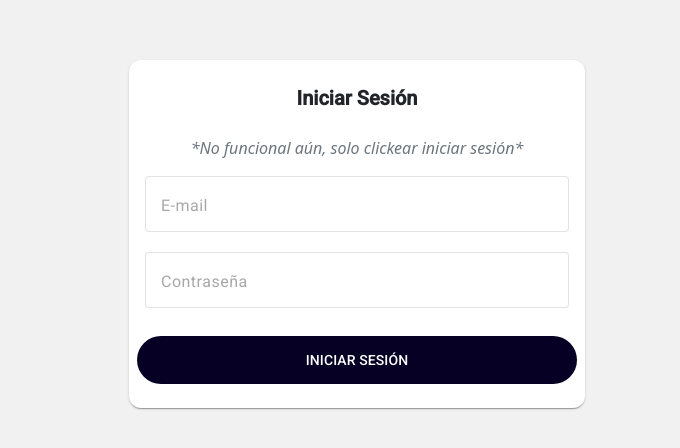
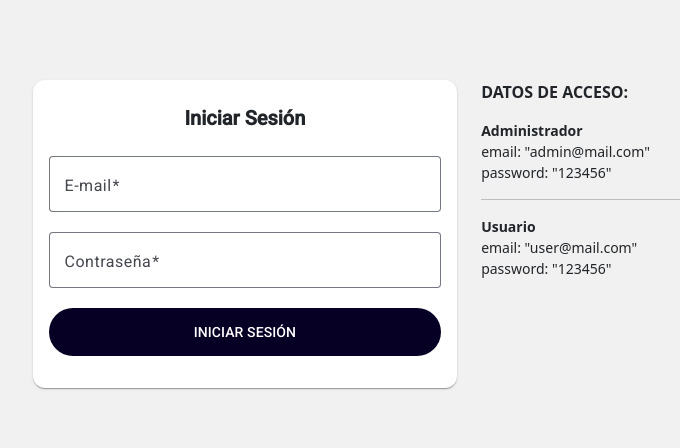
Before and after one commit to ktyyuuki/proyectoAngular, an Angular app: page /auth/login in a window 1280 px wide. Shown: the part 166-614 px from the top of the page, without its empty margins (283-963 px from the left). Built offline with nearby package versions, Linux system fonts and the light colour scheme.

Commit message:
login y auth guard

```diff
--- a/src/app/app-routing.module.ts
+++ b/src/app/app-routing.module.ts
@@ -1,12 +1,13 @@
 import { NgModule } from '@angular/core';
 import { RouterModule, Routes } from '@angular/router';
 import { DashboardComponent } from './modules/dashboard/dashboard.component';
-import { LoginComponent } from './modules/auth/login/login.component';
+import { authGuard } from './core/guards/auth.guard';
 
 const routes: Routes = [
   {
     path: 'dashboard',
     component: DashboardComponent,
+    canActivate:[authGuard],
     loadChildren: () =>
       import('./modules/dashboard/dashboard.module').then(
         (m) => m.DashboardModule
--- /dev/null
+++ b/src/app/core/guards/auth.guard.ts
@@ -0,0 +1,20 @@
+import { inject } from '@angular/core';
+import { CanActivateFn, Router } from '@angular/router';
+import { AuthService } from '../services/auth.service';
+import { map } from 'rxjs';
+
+export const authGuard: CanActivateFn = (route, state) => {
+  console.log('[authGuard] Se disparó');
+
+  const router = inject(Router);
+  const authService = inject(AuthService);
+
+  return authService.isAuthenticated().pipe(
+    map(isAuthenticated => {
+      if(!isAuthenticated) {
+        return router.createUrlTree(['auth', 'login']);
+      }
+      return isAuthenticated;
+    })
+  )
+};
--- /dev/null
+++ b/src/app/core/services/auth.service.ts
@@ -0,0 +1,68 @@
+import { Injectable } from '@angular/core';
+import { BehaviorSubject, map, Observable } from 'rxjs';
+import { LoginPayload } from '../../modules/auth/models';
+import { User } from '../../modules/dashboard/pages/users/models/user';
+import { Router } from '@angular/router';
+
+export let FAKE_USERS_DB : User[] = [
+  {
+    id: 1,
+    email: "admin@mail.com",
+    name: "Administrador",
+    accessToken: "AakjdksaMNfjfpf123",
+    password: "123456",
+    address: "Rancagua norte #123",
+    phone: "987654321",
+    profile: "ADMIN"
+  },
+  {
+    id: 2,
+    email: "user@mail.com",
+    name: "Usuario General",
+    accessToken: "mdFnjosi0904Sj",
+    password: "123456",
+    address: "Italia #146",
+    phone: "987654321",
+    profile: "USER"
+  }
+]
+
+
+@Injectable({
+  providedIn: 'root'
+})
+export class AuthService {
+  private _authUser$ = new BehaviorSubject<null | User>(null);
+  authUser$ = this._authUser$.asObservable();
+
+  constructor(private router: Router) { }
+
+  login(payload: LoginPayload): void {
+    const loginResult = FAKE_USERS_DB.find(
+      (user) =>
+        user.email === payload.email && user.password === payload.password
+    );
+
+    if(!loginResult){
+      alert('Email y/o password inválidos');
+      return;
+    }
+    localStorage.setItem('access_token', loginResult.accessToken);
+    this._authUser$.next(loginResult);
+    // console.log(loginResult);
+    this.router.navigate(['dashboard', 'home']);
+  }
+
+  isAuthenticated(): Observable<boolean> {
+    const storageUser =  FAKE_USERS_DB.find(x => x.accessToken === localStorage.getItem('access_token'));
+    this._authUser$.next(storageUser || null);
+
+    return this.authUser$.pipe(map((x) => !!x))
+  }
+
+  logout(): void {
+    localStorage.removeItem('access_token');
+    this._authUser$.next(null);
+    this.router.navigate(['auth', 'login']);
+  }
+}
--- a/src/app/core/services/users.service.ts
+++ b/src/app/core/services/users.service.ts
@@ -1,27 +1,28 @@
 import { Injectable } from '@angular/core';
 import { User } from '../../modules/dashboard/pages/users/models/user';
 import { delay, Observable, of } from 'rxjs';
+import { FAKE_USERS_DB } from './auth.service';
 
-let USERS_DB : User[] = [
-  {
-    id: 1,
-    email: "admin@mail.com",
-    name: "Matias",
-    password: "123456",
-    address: "Rancagua norte #123",
-    phone: "987654321",
-    profile: "ADMIN"
-  },
-  {
-    id: 2,
-    email: "user@mail.com",
-    name: "Leonardo",
-    password: "123456",
-    address: "Italia #146",
-    phone: "987654321",
-    profile: "USER"
-  }
-]
+// let USERS_DB : User[] = [
+//   {
+//     id: 1,
+//     email: "admin@mail.com",
+//     name: "Matias",
+//     password: "123456",
+//     address: "Rancagua norte #123",
+//     phone: "987654321",
+//     profile: "ADMIN"
+//   },
+//   {
+//     id: 2,
+//     email: "user@mail.com",
+//     name: "Leonardo",
+//     password: "123456",
+//     address: "Italia #146",
+//     phone: "987654321",
+//     profile: "USER"
+//   }
+// ]
 
 @Injectable({
   providedIn: 'root'
@@ -31,6 +32,6 @@ export class UsersService {
   constructor() { }
 
   getUsers() : Observable<User[]> {
-    return of([...USERS_DB]).pipe(delay(1000));
+    return of([...FAKE_USERS_DB]).pipe(delay(1000));
   }
 }
--- a/src/app/modules/auth/login/login.component.html
+++ b/src/app/modules/auth/login/login.component.html
@@ -1,28 +1,45 @@
 <main class="container-fluid d-flex flex-column">
   <div class="container d-flex flex-column align-items-center justify-content-center flex-grow-1 h-100">
+    <div class="row">
+      <div class="col-lg-8">
         <mat-card class="bg-white">
           <mat-card-header class="w-100 text-center justify-content-center pt-4">
             <mat-card-title appHeaderSize class="mb-4">Iniciar Sesión</mat-card-title>
           </mat-card-header>
           <mat-card-content>
-        <p class="text-secondary text-center fst-italic">*No funcional aún, solo clickear iniciar sesión*</p>
-        <form>
+            <form (ngSubmit)="onSubmit()" [formGroup]="loginform">
               <mat-form-field appearance="outline" class="w-100">
                 <mat-label>E-mail</mat-label>
-            <input type="email" matInput disabled>
+                <input type="email" formControlName="email" matInput>
               </mat-form-field>
               <mat-form-field appearance="outline" class="w-100">
                 <mat-label>Contraseña</mat-label>
-            <input type="password" matInput disabled>
+                <input type="password" formControlName="password" matInput>
               </mat-form-field>
-        </form>
-      </mat-card-content>
-      <mat-card-actions class="mb-3">
+              <div class="mb-3">
                 <button type="submit" routerLink="/dashboard/home" mat-button class="w-100 btn-color-primary py-4 text-white text-uppercase">
                   Iniciar sesión
                 </button>
-      </mat-card-actions>
+              </div>
+            </form>
+          </mat-card-content>
         </mat-card>
+      </div>
+      <div class="col-lg-4">
+        <p class="fw-bold text-uppercase">Datos de acceso:</p>
+        <p class="fw-semibold mb-0 text-14">Administrador</p>
+        <ul class="list-unstyled text-14">
+          <li>email: "admin&#64;mail.com"</li>
+          <li>password: "123456"</li>
+        </ul>
+        <hr>
+        <p class="fw-semibold mb-0 text-14">Usuario</p>
+        <ul class="list-unstyled text-14">
+          <li>email: "user&#64;mail.com"</li>
+          <li>password: "123456"</li>
+        </ul>
+      </div>
+    </div>
 
   </div>
 </main>
--- a/src/app/modules/auth/login/login.component.ts
+++ b/src/app/modules/auth/login/login.component.ts
@@ -1,4 +1,6 @@
 import { Component } from '@angular/core';
+import { FormBuilder, FormGroup, Validators } from '@angular/forms';
+import { AuthService } from '../../../core/services/auth.service';
 
 @Component({
   selector: 'app-login',
@@ -8,5 +10,23 @@ import { Component } from '@angular/core';
   styleUrl: './login.component.scss'
 })
 export class LoginComponent {
+  loginform: FormGroup;
 
+  constructor(
+    private fb: FormBuilder,
+    private authService: AuthService
+  ) {
+    this.loginform = this.fb.group({
+      email: ['',[Validators.required, Validators.email]],
+      password: ['', [Validators.required]]
+    })
+  }
+
+  onSubmit() : void {
+    if(this.loginform.invalid){
+      this.loginform.markAllAsTouched();
+    } else{
+      this.authService.login(this.loginform.value);
+    }
+  }
 }
--- /dev/null
+++ b/src/app/modules/auth/models/index.ts
@@ -0,0 +1,4 @@
+export interface LoginPayload {
+  email: string;
+  password: string;
+}
--- a/src/app/modules/dashboard/components/toolbar/toolbar.component.html
+++ b/src/app/modules/dashboard/components/toolbar/toolbar.component.html
@@ -8,12 +8,12 @@
     <button class="btn btn-link dropdown-toggle user-dropdown" type="button" data-bs-toggle="dropdown" aria-expanded="false">
         <img src="person.jpg" width="50" class="img-fluid user-img" alt="user-img">
         <div class="mx-2 text-start">
-          <p class="mb-0">Nombre Usuario</p>
-          <small>perfil</small>
+          <p class="mb-0">{{ authUser?.name }}</p>
+          <small>{{ authUser?.profile }}</small>
         </div>
     </button>
     <ul class="dropdown-menu dropdown-menu-end border-0 shadow">
-      <li><a class="dropdown-item" routerLink="auth/login"><mat-icon>logout</mat-icon> Cerrar Sesión</a></li>
+      <li><a class="dropdown-item" (click)="logout()"><mat-icon>logout</mat-icon> Cerrar Sesión</a></li>
     </ul>
   </div>
 </mat-toolbar>
--- a/src/app/modules/dashboard/components/toolbar/toolbar.component.ts
+++ b/src/app/modules/dashboard/components/toolbar/toolbar.component.ts
@@ -1,4 +1,7 @@
 import { Component, EventEmitter, Output } from '@angular/core';
+import { AuthService } from '../../../../core/services/auth.service';
+import { Observable } from 'rxjs';
+import { User } from '../../pages/users/models/user';
 
 @Component({
   selector: 'app-toolbar',
@@ -9,4 +12,19 @@ import { Component, EventEmitter, Output } from '@angular/core';
 })
 export class ToolbarComponent {
   @Output() drawerToggle = new EventEmitter;
+  authUser?: User | null;
+
+  constructor(private authService: AuthService){
+    this.authService.authUser$.subscribe({
+      next:(user) => {
+        this.authUser = user;
+        console.log(user);
+      }
+    });
+    // console.log(this.authUser);
+  }
+
+  logout() : void{
+    this.authService.logout();
+  }
 }
--- a/src/app/modules/dashboard/pages/courses/courses.component.ts
+++ b/src/app/modules/dashboard/pages/courses/courses.component.ts
@@ -34,7 +34,7 @@ export class CoursesComponent implements OnInit {
       .open(CourseFormDialogComponent, {data: {editingCourse} })
       .afterClosed().subscribe({
         next: (data) => {
-          console.log(data);
+          // console.log(data);
           if (!!data) {
             if(!!editingCourse){
               this.updateCourse(editingCourse.id, data);
@@ -69,7 +69,7 @@ export class CoursesComponent implements OnInit {
 
     this.coursesService.getCourses().subscribe({
       next: (data) => {
-        console.log(data);
+        // console.log(data);
         this.handleCoursesUpdate(data);
       },
       error: () => {
--- a/src/app/modules/dashboard/pages/users/models/user.ts
+++ b/src/app/modules/dashboard/pages/users/models/user.ts
@@ -2,6 +2,7 @@ export interface User {
   id: number;
   email: string;
   name: string;
+  accessToken: string;
   password: string;
   address: string;
   phone: string;
```
Lines whose indentation alone changed are shown as unchanged.
